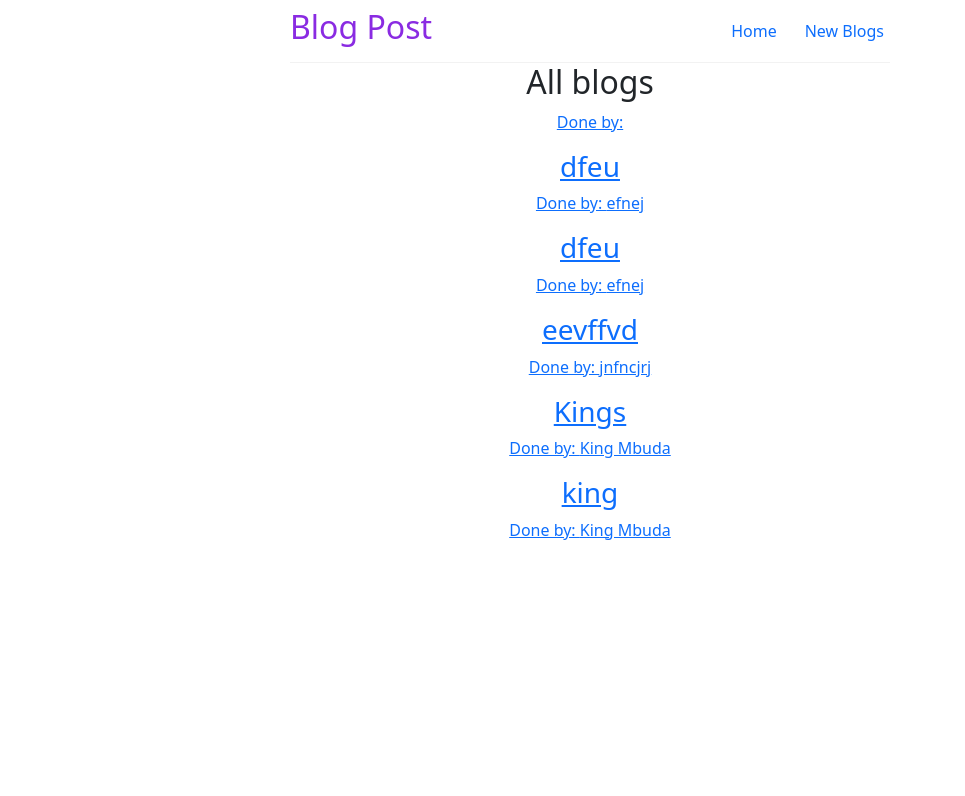
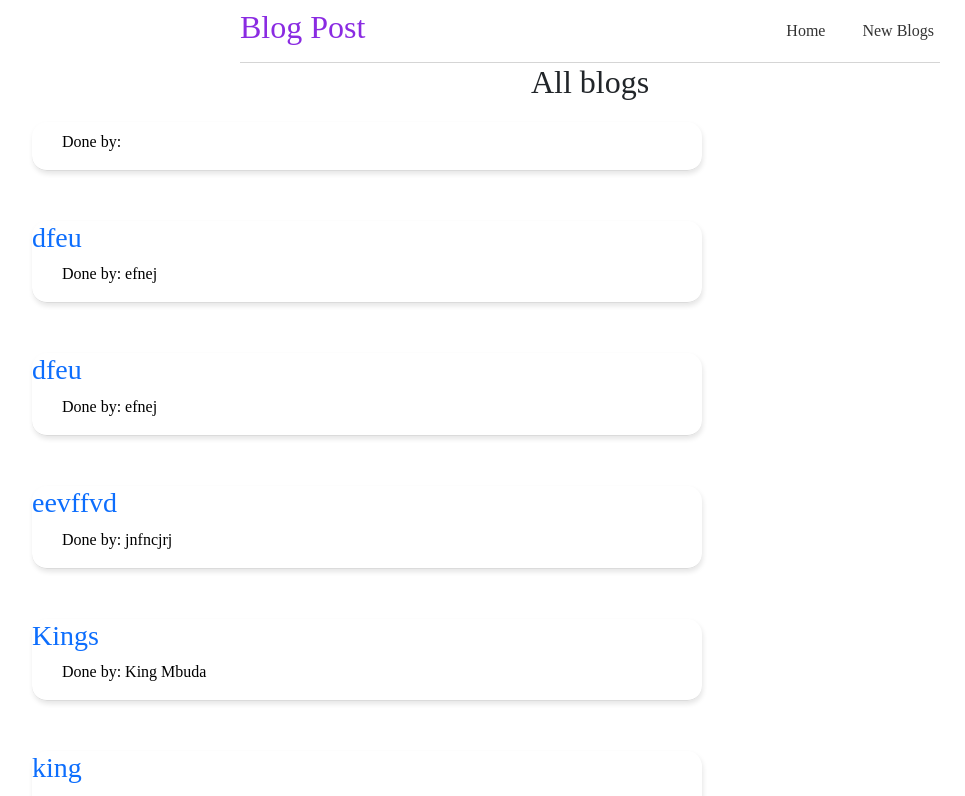
Before and after one commit to MBUDA-BRANICE-NJIRA/BLOG-POST, a React (Create React App) app: page / in a window 1280 px wide. Shown: the top 796 px of the page, without its empty margins (50-1015 px from the left). Built offline with nearby package versions, Linux system fonts and the light colour scheme; data requests are answered from the project's data file.

Commit message:
Added BlogDetails Component and styled the the page using css

```diff
--- a/Data/db.json
+++ b/Data/db.json
@@ -32,6 +32,24 @@
       "title": "king",
       "author": "King Mbuda",
       "body": "ejcbeuvb"
+    },
+    {
+      "id": "22a1",
+      "title": "Kings",
+      "author": "King Mbuda",
+      "body": "Lord"
+    },
+    {
+      "id": "c717",
+      "title": "",
+      "author": "",
+      "body": ""
+    },
+    {
+      "id": "1ef7",
+      "title": "",
+      "author": "",
+      "body": ""
     }
   ]
 }
--- a/src/Components/New-Blog.js
+++ b/src/Components/New-Blog.js
@@ -70,14 +70,12 @@ const NewBlogs = () => {
         />
 
         <Button variant="primary" type="submit" className="button">
-          Blog
+          Save blog
         </Button>
         <ToastContainer />
       </Form>
 
-      {/* <p>title : {title}</p>
-      <p>auther : {auther}</p>
-      <p>body : {body}</p> */}
+
     </div>
   );
 };
--- a/src/index.css
+++ b/src/index.css
@@ -1,4 +1,9 @@
-body {
+*{
+  margin: 0;
+  font-family: "Quicksand";
+
+}
+/* body {
   margin: 0;
   font-family: -apple-system, BlinkMacSystemFont, 'Segoe UI', 'Roboto', 'Oxygen',
     'Ubuntu', 'Cantarell', 'Fira Sans', 'Droid Sans', 'Helvetica Neue',
@@ -10,34 +15,74 @@ body {
 code {
   font-family: source-code-pro, Menlo, Monaco, Consolas, 'Courier New',
     monospace;
-}
+} */
+
 .navbar{
   padding: 20px;
   display: flex;
   align-items: center;
-  max-width: 600px;
+  max-width: 700px;
   margin: 0 auto;
-  border-bottom: 1px solid #f2f2f2;
+  border-bottom: 1px solid #d5d5d5;
 }
 .navbar h2{
-  color: blueviolet;
+  color: rgb(138, 43, 226);
 
 }
-.navbar .links{
+.links{
   margin-left: auto;
 }
-.navbar a{
-  margin-left: 16px;
+.nav-links{
+  margin-left: 25px;
   text-decoration: none;
   padding: 6px;
+  color: #333;
 }
 
-.navbar a:hover{
+.navbar:hover{
   color: blueviolet;
+  border: none;
 }
-.content{
-  max-width: 600px;
-  margin: 40px auto;
-  padding: 20px;
-  text-align: left;
+
+.blog-form{
+  width: 45%;
+  height: max-content;
+  padding: 10px;
+  margin-left: 27.5%;
+
 }
+
+
+.preview{
+  width: 60%;
+  box-shadow: 1px 3px 5px rgba(0, 0, 0, 0.1);
+  align-content: center;
+  height: 100%;
+  text-align: start;
+  margin: 20px 0;
+  border-bottom: 1px solid #dbdbdb;
+  border-radius: 15px;
+  margin-bottom: 50px;
+}
+.preview :hover{
+  box-shadow: 1px 3px 5px rgba(0, 0, 0, 0.3);
+}
+
+.preview h2{
+font-size: 15px;
+color: blueviolet;
+margin-left: 30px;
+font-weight: bold;
+margin-bottom: 6px;
+}
+.preview p{
+  color: black;
+  margin-left: 30px;
+}
+.preview a{
+  text-decoration: none;
+}
+
+.blog-list{
+  justify-content: center;
+}
```
Also changed, not shown: src/Components/BlogDetails.js (added, +37 -0 lines).
